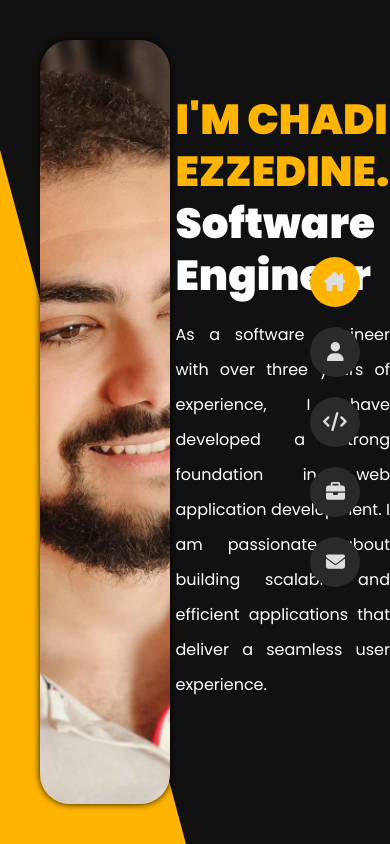
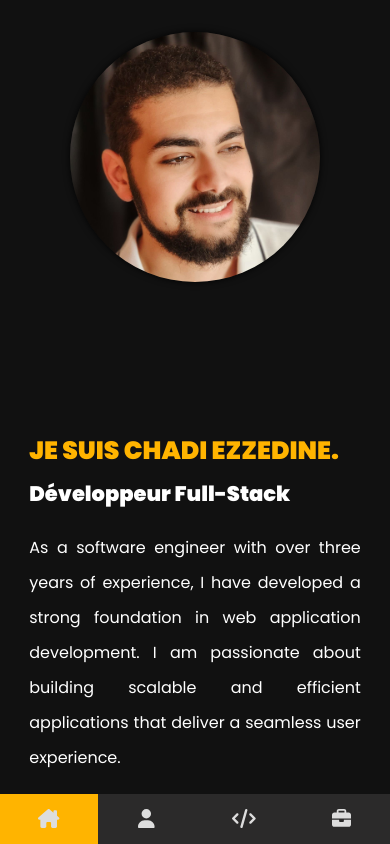
Before and after one commit to ChadiEzz/online-resume, a React (Create React App) app in the folder resume-chadi/: page / in a window 390 px wide. Shown: the top 844 px of the page. Built offline with nearby package versions, Linux system fonts and the light colour scheme.

Commit message:
responsive mobile

```diff
--- a/resume-chadi/src/App.js
+++ b/resume-chadi/src/App.js
@@ -26,7 +26,7 @@ function App() {
     setTimeout(() => {
       setMenuSelect(selectValue);
       setMenuDisabled(false);
-    }, 2500);
+    }, 1200);
   }
 
   return (
--- a/resume-chadi/src/components/experiences/experiences.css
+++ b/resume-chadi/src/components/experiences/experiences.css
@@ -40,7 +40,7 @@
 
 .title-section-experiences.entrance-down-experiences {
     animation-name: entrance-down-experiences;
-    animation-duration: 1.5s;
+    animation-duration: 1s;
     animation-timing-function: ease-out;
     animation-fill-mode: forwards;
 }
@@ -59,7 +59,7 @@
 
 .container-experiences.entrance-up-container-experiences {
     animation-name: entrance-up-container-experiences;
-    animation-duration: 1.5s;
+    animation-duration: 1s;
     animation-timing-function: ease-out;
     animation-fill-mode: forwards;
 }
@@ -78,7 +78,7 @@
 
 .title-section-experiences.entrance-up-experiences {
     animation-name: entrance-up-experiences;
-    animation-duration: 1.5s;
+    animation-duration: 1s;
     animation-timing-function: ease-out;
     animation-fill-mode: forwards;
 }
@@ -97,7 +97,7 @@
 
 .container-experiences.entrance-down-container-experiences {
     animation-name: entrance-down-container-experiences;
-    animation-duration: 1.5s;
+    animation-duration: 1s;
     animation-timing-function: ease-out;
     animation-fill-mode: forwards;
 }
@@ -252,6 +252,22 @@
     opacity: .8;
 }
 
+@media (max-width: 767px) {
+    .container-experiences {
+        margin: 0;
+        height: calc(100vh - 270px);
+        margin: 0 10px 0 10px;
+    }
+
+    .title-bg-experiences {
+        font-size: 60px;
+    }
+
+    .title-section-experiences h1 {
+        font-size: 35px;
+    }
+}
+
 .scrollbar {
     overflow-y: auto;
     overflow-x: hidden;
--- a/resume-chadi/src/components/hardSkills/hardSkills.css
+++ b/resume-chadi/src/components/hardSkills/hardSkills.css
@@ -40,7 +40,7 @@
 
 .container-hard.entrance-down-hard {
     animation-name: entrance-down-container-hard;
-    animation-duration: 1.5s;
+    animation-duration: 1s;
     animation-timing-function: ease-out;
     animation-fill-mode: forwards;
 }
@@ -59,7 +59,7 @@
 
 .container-hard.entrance-up-hard {
     animation-name: entrance-up-container-hard;
-    animation-duration: 1.5s;
+    animation-duration: 1s;
     animation-timing-function: ease-out;
     animation-fill-mode: forwards;
 }
@@ -78,7 +78,7 @@
 
 .title-section-hard.entrance-up-hard {
     animation-name: entrance-up-title-hard;
-    animation-duration: 1.5s;
+    animation-duration: 1s;
     animation-timing-function: ease-out;
     animation-fill-mode: forwards;
 }
@@ -97,7 +97,7 @@
 
 .title-section-hard.entrance-down-hard {
     animation-name: entrance-down-title-hard;
-    animation-duration: 1.5s;
+    animation-duration: 1s;
     animation-timing-function: ease-out;
     animation-fill-mode: forwards;
 }
@@ -247,6 +247,36 @@
     font-size: 30px;
 }
 
+@media (max-width: 767px) {
+    .container-hard {
+        margin: 0;
+        height: calc(100vh - 265px);
+    }
+
+    .title-bg-hard {
+        font-size: 60px;
+    }
+
+    .title-section-hard h1 {
+        font-size: 35px;
+    }
+
+    .box-hard {
+        width: 100%;
+        padding: 10px 15px 15px 10px !important;
+    }
+
+    .box-hard .icon {
+        margin-right: 20px;
+        font-size: 30px;
+        color: var(--main-primary-color);
+    }
+
+    .box-hard h2 {
+        font-size: 20px;
+    }
+}
+
 .scrollbar {
     overflow-y: auto;
 }
--- a/resume-chadi/src/components/home/home.css
+++ b/resume-chadi/src/components/home/home.css
@@ -27,7 +27,7 @@
     border-radius: 30px;
     left: 40px;
     top: 40px;
-    box-shadow: 0 0 7px rgba(0,0,0,.9);
+    box-shadow: 0 0 7px rgba(0, 0, 0, .9);
     user-select: none;
 }
 
@@ -63,17 +63,21 @@
     }
 
     .hero-text h1 {
-        font-size: 51px;
+        font-size: 40px;
         line-height: 62px;
         padding-left: 70px;
     }
 }
 
 /* Small screens - Tablets */
-@media only screen and (max-width: 1200px) and (min-width: 992px) {
-   .hero-text h1 {
-        font-size: 42px;
+@media only screen and (max-width: 1200px) and (min-width: 1024px) {
+    .hero-text h1 {
+        font-size: 40px;
         line-height: 52px;
+    }
+
+    .hero-text span {
+        font-size: 37px;
     }
 
     .hero-text {
@@ -83,14 +87,66 @@
 }
 
 /* Mobile - Tablet devices */
-@media only screen and (max-width: 991px) {
+@media only screen and (max-width: 1023px) and (min-width: 768px) {
+    .hero-text {
+        margin-left: 40%;
+        max-width: 400px;
+    }
+
     .hero-text h1 {
-        font-size: 42px;
+        font-size: 32px;
         line-height: 52px;
     }
 
+    .hero-text span {
+        font-size: 30px;
+    }
+}
+
+/* Mobile */
+@media only screen and (max-width: 767px) {
+    body {
+        overflow-y: auto;
+    }
+
+    .hero {
+        top: 32px;
+        height: 250px;
+        width: 250px;
+        left: 50%;
+        transform: translateX(-50%);
+        border-radius: 50%;
+        position: absolute;
+        z-index: 0;
+    }
+
     .hero-text {
-        max-width: 300px;
+        left: 50%;
+        margin: 32px 0 0 0;
+        height: 100%;
+        width: 85%;
+        position: absolute;
+        transform: translateX(-50%);
+    }
+
+    .hero-text h1 {
+        font-size: 25px;
+        line-height: 42px;
+    }
+
+    .hero-text span {
+        font-size: 21px;
+    }
+
+    .hero-text p {
+    }
+
+    .color-block {
+        display: none;
+    }
+
+    .hero-text.entrance-down {
+        animation: none;
     }
 }
 
@@ -108,14 +164,14 @@
 
 .hero-text.fade-in {
     animation-name: fade-in;
-    animation-duration: 2s;
+    animation-duration: 1s;
     animation-timing-function: ease-in;
     animation-fill-mode: forwards;
 }
 
 .hero.fade-in {
     animation-name: fade-in;
-    animation-duration: 2s;
+    animation-duration: 1s;
     animation-timing-function: ease-in;
     animation-fill-mode: forwards;
 }
@@ -132,7 +188,7 @@
 
 .color-block.entrance-right {
     animation-name: entrance-right;
-    animation-duration: 2.5s;
+    animation-duration: 1s;
     animation-timing-function: ease-out;
     animation-fill-mode: forwards;
 }
@@ -150,72 +206,40 @@
 }
 
 .color-block.exit-up {
-    animation-name: exit-up;
-    animation-duration: 2.5s;
+    animation-name: hero-exit-up;
+    animation-duration: 1s;
     animation-timing-function: ease-in-out;
     animation-fill-mode: forwards;
 }
 
-.hero.exit-up {
-    animation-name: exit-up;
-    animation-duration: 2.5s;
+.hero.hero-exit-up {
+    animation-name: hero-exit-up;
+    animation-duration: 1s;
     animation-timing-function: ease-in-out;
     animation-fill-mode: forwards;
 }
 
-.hero-text.exit-up {
-    animation-name: exit-up;
+.hero-text.hero-exit-up {
+    animation-name: hero-exit-up;
     animation-duration: 1s;
     animation-timing-function: ease-in;
     animation-fill-mode: forwards;
 }
 
-@keyframes exit-up {
+@keyframes hero-exit-up {
     from {
         opacity: 1;
     }
 
     to {
-        transform: translateY(-200%);
-        opacity: 0;
-    }
-}
-
-.color-block.exit-down {
-    animation-name: exit-down;
-    animation-duration: 2.5s;
-    animation-timing-function: ease-in-out;
-    animation-fill-mode: forwards;
-}
-
-.hero.exit-down {
-    animation-name: exit-down;
-    animation-duration: 2.5s;
-    animation-timing-function: ease-in-out;
-    animation-fill-mode: forwards;
-}
-
-.hero-text.exit-down {
-    animation-name: exit-down;
-    animation-duration: 1s;
-    animation-timing-function: ease-in-out;
-    animation-fill-mode: forwards;
-}
-
-@keyframes exit-down {
-    from {
-        opacity: 1;
-    }
-
-    to {
-        transform: translateY(200%);
+        top: -200px;
         opacity: 0;
     }
 }
 
 .hero.entrance-down {
     animation-name: entrance-down-hero;
-    animation-duration: 2.5s;
+    animation-duration: 1s;
     animation-timing-function: ease-in-out;
     animation-fill-mode: forwards;
 }
--- a/resume-chadi/src/components/home/home.js
+++ b/resume-chadi/src/components/home/home.js
@@ -15,14 +15,14 @@ class Home extends React.Component {
 
         return (
             <div className='home'>
-                <div className={`color-block ${'entrance-right'} ${this.props.animateEnd ? (this.props.menuWillSelect > 1 ? 'exit-up' : '') : ''}`}></div>
-                <div className={`hero ${(this.props.menuPreviousSelect === 1 ? 'fade-in' : 'entrance-down')} ${this.props.animateEnd ? (this.props.menuWillSelect > 1 ? 'exit-up' : '') : ''}`}></div>
-                <div className={`hero-text ${(this.props.menuPreviousSelect === 1 ? 'fade-in' : 'entrance-down')} ${this.props.animateEnd ? (this.props.menuWillSelect > 1 ? 'exit-up' : '') : ''}`}>
+                <div className={`color-block ${'entrance-right'} ${this.props.animateEnd ? (this.props.menuWillSelect > 1 ? 'hero-exit-up' : '') : ''}`}></div>
+                <div className={`hero ${(this.props.menuPreviousSelect === 1 ? 'fade-in' : 'entrance-down')} ${this.props.animateEnd ? (this.props.menuWillSelect > 1 ? 'hero-exit-up' : '') : ''}`}></div>
+                <div className={`hero-text ${(this.props.menuPreviousSelect === 1 ? 'fade-in' : 'entrance-down')} ${this.props.animateEnd ? (this.props.menuWillSelect > 1 ? 'hero-exit-up' : '') : ''}`}>
                     <h1>
-                        I'M CHADI EZZEDINE.
+                        JE SUIS CHADI EZZEDINE.
                         <br />
                         <span>
-                            Software Engineer
+                            Développeur Full-Stack
                         </span>
                     </h1>
                     <p>
--- a/resume-chadi/src/components/menu/menu.css
+++ b/resume-chadi/src/components/menu/menu.css
@@ -94,7 +94,7 @@
 
 .menu.fade-in {
     opacity: 0;
-    animation: fade-in 2s ease-in-out forwards;
+    animation: fade-in 1s ease-in-out forwards;
 }
 
 @keyframes fade-in {
@@ -107,19 +107,36 @@
     }
 }
 
-.menu.exit-up {
-    animation-name: exit-up;
-    animation-duration: 1s;
-    animation-timing-function: ease-out;
-    animation-fill-mode: forwards;
+@media only screen and (max-width: 767px) {
+    .menu {
+        position: fixed;
+        left: 0;
+        top: 100vh;
+        width: 100vw;
+        transform: translateY(-100%);
+      }
+
+      .menu ul {
+        width: 100vw;
+        display: flex;
+        justify-content: space-around;
+        padding: 0;
+        margin: 0px;
+      }
+
+      .menu li {
+        display: flex;
+        width: 100%;
+        border-radius: 0;;
+        margin: 0;
+      }
+
+      .menu li h2 {
+        font-size: 13px;
+        padding: 0 15px;
+      }
+
+      .menu li:hover h2 {
+        padding-right: 20px;
+      }
 }
-
-@keyframes exit-up {
-    from {
-    }
-
-    to {
-        transform: translateY(-200%);
-        opacity: 0;
-    }
-}
--- a/resume-chadi/src/components/menu/menu.js
+++ b/resume-chadi/src/components/menu/menu.js
@@ -53,12 +53,16 @@ class Menu extends React.Component {
                         </i>
                         <h2>experience</h2>
                     </li>
+                    {
+                        /*
                         <li className={`${this.props.menuDisabled ? 'enabled' : 'disabled'} ${this.props.menuSelect === 5 ? 'selected' : 'unselected'}`} onClick={() => this.props.onSelectChange(5)}>
                             <i>
                                 <FontAwesomeIcon icon={faEnvelope} />
                             </i>
                             <h2>contact</h2>
                         </li>
+                        */
+                    }
                 </ul>
             </div>
         );
--- a/resume-chadi/src/index.css
+++ b/resume-chadi/src/index.css
@@ -9,4 +9,5 @@ body {
 
 :root {
   --main-primary-color: #ffb400;
+  --main-secondary-color: #111;
 }
```
Also changed, not shown: resume-chadi/src/components/hardSkills/hardSkills.js (+30 -13 lines), resume-chadi/src/components/softSkills/softSkills.css (+96 -66 lines), resume-chadi/public/manifest.json. Lines whose indentation alone changed are shown as unchanged.
